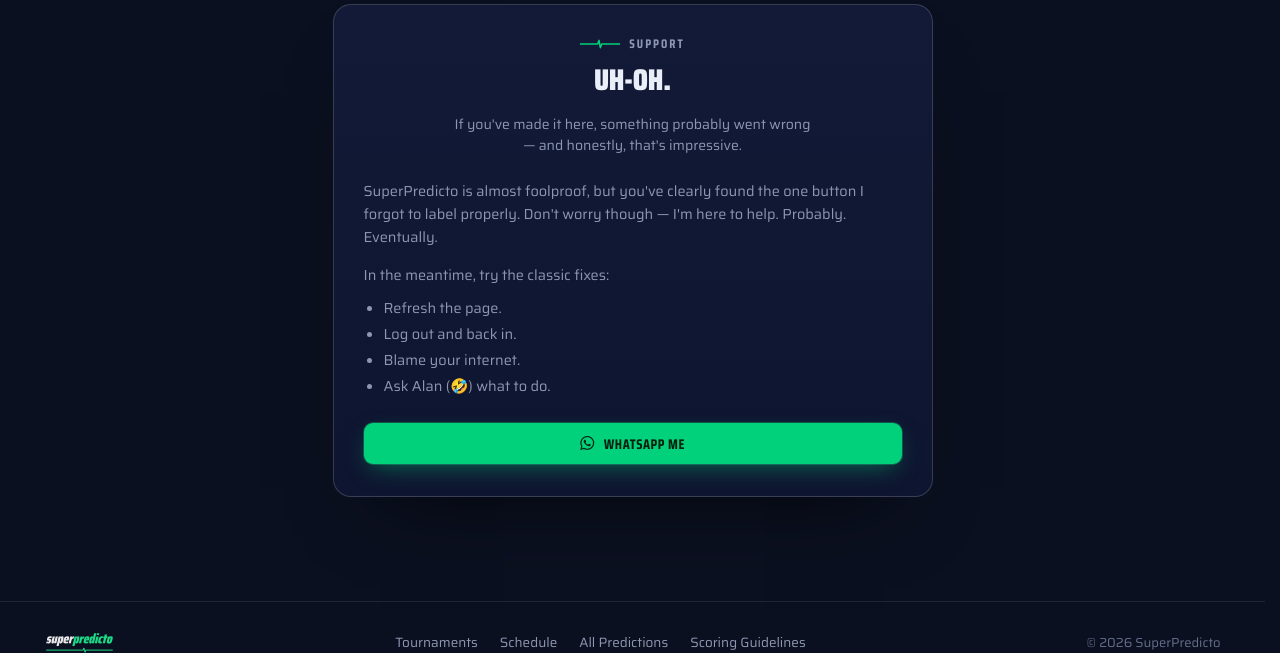
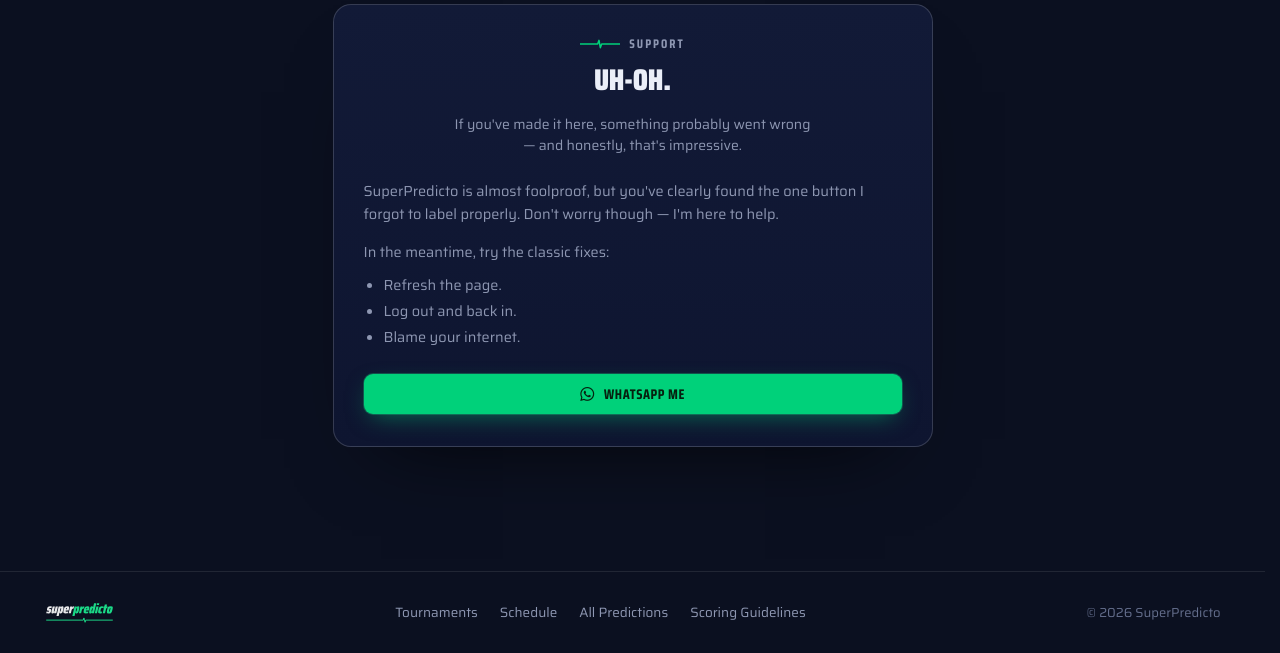
Before and after one commit to theswapmeat/superpredicto, a Flask app: page /support in a window 1280 px wide. Shown: the part 146-799 px from the top of the page. After the commit the page ends 769 px from the top, so only its background shows below. Run offline with Flask 3, Linux system fonts and the light colour scheme.

Commit message:
Remove the "Ask Alan" bullet from the support page
Drop the joke "Ask Alan (🤣) what to do." item from the support page's
"classic fixes" list; it now ends at "Blame your internet."

Co-Authored-By: Claude Opus 4.8 <noreply@anthropic.com>

```diff
--- a/client/templates/support.html
+++ b/client/templates/support.html
@@ -13,7 +13,7 @@
     </div>
 
     <p style="color:var(--muted); font-size:14.5px; line-height:1.6">
-      SuperPredicto is almost foolproof, but you've clearly found the one button I forgot to label properly. Don't worry though — I'm here to help. Probably. Eventually.
+      SuperPredicto is almost foolproof, but you've clearly found the one button I forgot to label properly. Don't worry though — I'm here to help.
     </p>
 
     <p style="color:var(--muted); font-size:14.5px; margin-top:14px; margin-bottom:8px">In the meantime, try the classic fixes:</p>
@@ -21,7 +21,6 @@
       <li>Refresh the page.</li>
       <li>Log out and back in.</li>
       <li>Blame your internet.</li>
-      <li>Ask Alan (🤣) what to do.</li>
     </ul>
 
     <a href="https://wa.me/971529012505" target="_blank" class="sp-btn sp-btn-primary sp-btn-block" style="margin-top:24px">
```
